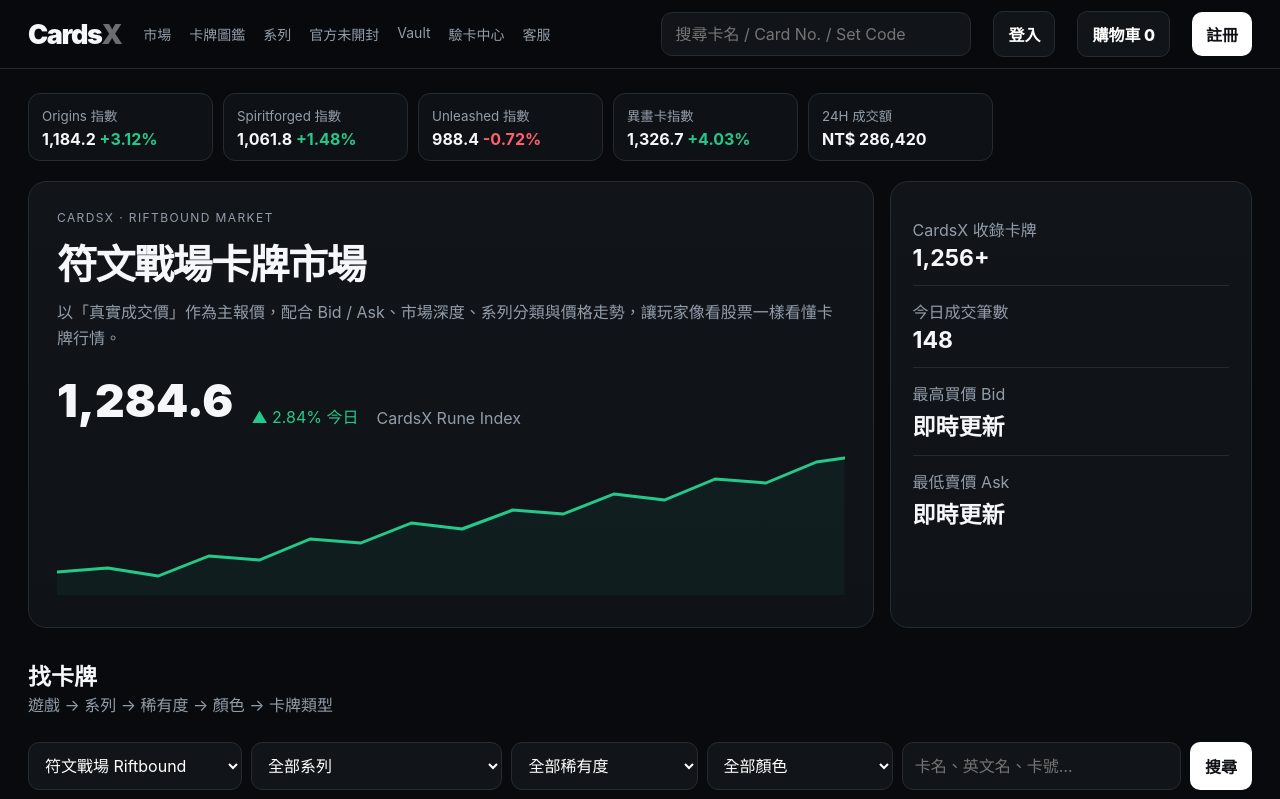
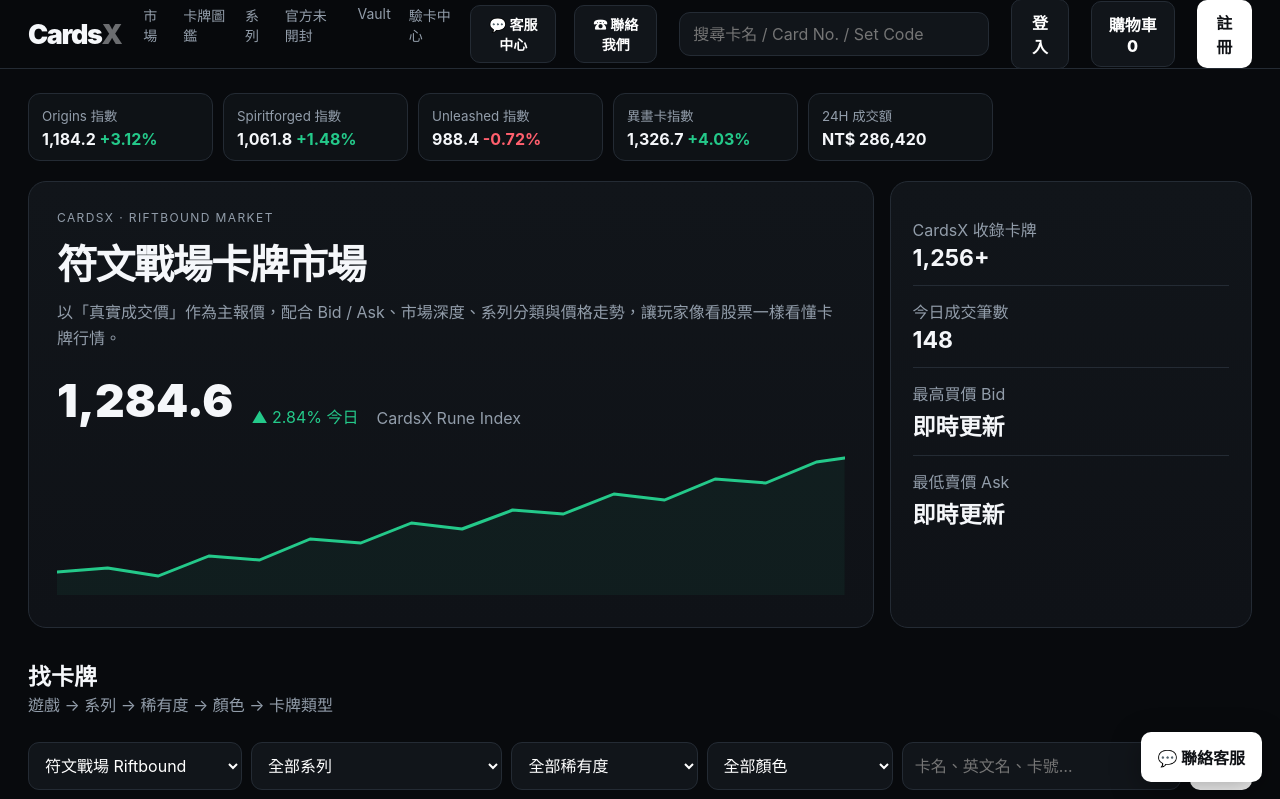
Before and after one commit to tsai971002/CardX, a plain HTML site: page index.html in a window 1280 px wide. Shown: the top 799 px of the page. Drawn offline with Linux system fonts and the light colour scheme.

Commit message:
Add files via upload

```diff
--- a/index.html
+++ b/index.html
@@ -117,7 +117,8 @@
 <a href="#officialShop" style="color:inherit;text-decoration:none">官方未開封</a>
 <a href="#vault" style="color:inherit;text-decoration:none">Vault</a>
 <a href="#verify" style="color:inherit;text-decoration:none">驗卡中心</a>
-<button type="button" id="supportNavBtn" style="background:none;border:0;color:inherit;padding:0;cursor:pointer">客服</button>
+<button type="button" id="supportNavBtn" class="btn ghost" style="padding:8px 12px">💬 客服中心</button>
+<button type="button" id="contactNavBtn" class="btn ghost" style="padding:8px 12px">☎ 聯絡我們</button>
 </nav>
    <input class="searchTop" placeholder="搜尋卡名 / Card No. / Set Code">
    <button class="btn ghost" id="loginBtn" style="padding:10px 14px">登入</button>
@@ -530,8 +531,7 @@
    </div>
  </div>
 
- <div style="display:flex;gap:10px;flex-wrap:wrap;margin-top:28px"><button class="btn ghost" id="footerSupportBtn">客服中心</button><button class="btn ghost" id="footerContactBtn">聯絡我們</button></div>
- <footer>CardsX Frontend Prototype v9 · 卡牌名稱與系列分類僅作產品介面示意；正式使用卡圖、商標與官方資料前需確認授權與資料使用權。</footer>
+ <footer>CardsX Frontend Prototype v10 · 卡牌名稱與系列分類僅作產品介面示意；正式使用卡圖、商標與官方資料前需確認授權與資料使用權。</footer>
 </main>
 <script>
 (()=>{
@@ -736,9 +736,9 @@
  document.getElementById('mobileNext').addEventListener('click',()=>document.getElementById('checkoutForm').requestSubmit());
 
  // Support center / contact
- const supportButtons=['supportNavBtn','footerSupportBtn'];
+ const supportButtons=['supportNavBtn','floatingSupportBtn'];
  supportButtons.forEach(id=>document.getElementById(id)?.addEventListener('click',()=>showView('supportPage')));
- document.getElementById('footerContactBtn').addEventListener('click',()=>showView('contactPage'));
+ document.getElementById('contactNavBtn').addEventListener('click',()=>showView('contactPage'));
  document.getElementById('closeSupport').addEventListener('click',showHome);
  document.getElementById('closeContact').addEventListener('click',showHome);
 
@@ -763,5 +763,9 @@
  renderCart();
 })();
 </script>
+
+<div style="position:fixed;right:18px;bottom:18px;z-index:60">
+ <button id="floatingSupportBtn" class="btn primary" style="padding:13px 17px;box-shadow:0 8px 30px rgba(0,0,0,.35)">💬 聯絡客服</button>
+</div>
 </body>
 </html>
```
Also changed, not shown: 1 other file.
